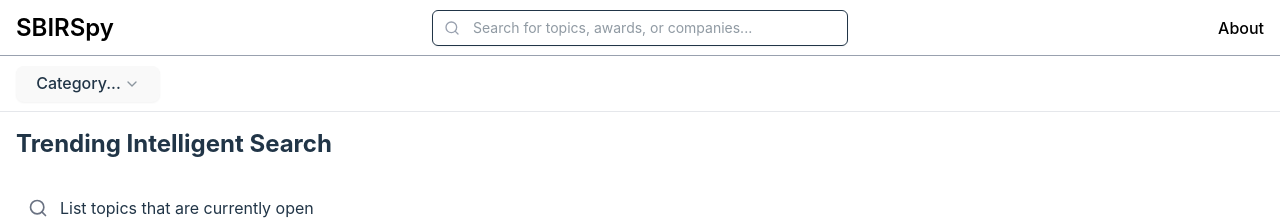
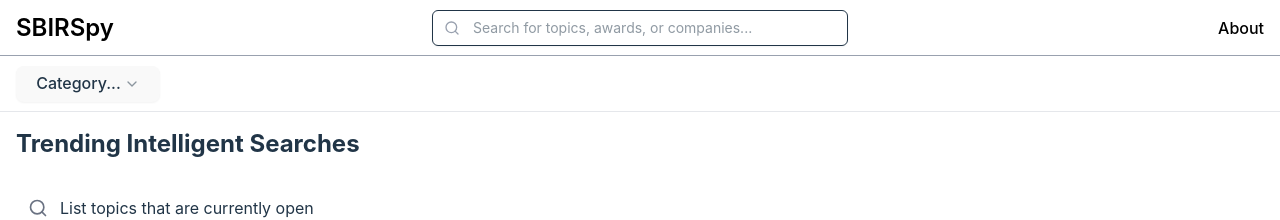
Before and after one commit to arihirsch/sbir-search, a React (Vite) app in the folder sbir-ui/: page / in a window 1280 px wide. Shown: the top 220 px of the page. Built offline with nearby package versions, Linux system fonts and the light colour scheme; no server answers.

Commit message:
fixing status bug

```diff
--- a/sbir-ui/src/pages/Home.tsx
+++ b/sbir-ui/src/pages/Home.tsx
@@ -103,9 +103,13 @@
   const isTopicOpen = (closeDate: string | null): boolean => {
     if (!closeDate) return true; // If no close date, consider it open
 
+    // Normalize dates to compare only the date part (year, month, day)
     const today = new Date();
+    const todayNormalized = new Date(today.getFullYear(), today.getMonth(), today.getDate());
     const closeDateObj = new Date(closeDate);
-    return today <= closeDateObj;
+    const closeNormalized = new Date(closeDateObj.getFullYear(), closeDateObj.getMonth(), closeDateObj.getDate());
+
+    return todayNormalized <= closeNormalized;
   };
 
   // Function to navigate to search results with the given query
@@ -117,7 +121,7 @@
         <div className="space-y-2">
           {/* Featured Searches Section */}
           <div>
-            <h2 className="text-2xl font-bold">Trending Intelligent Search</h2>
+            <h2 className="text-2xl font-bold">Trending Intelligent Searches</h2>
             <Card className="mb-0 border-0 shadow-none">
               <CardContent className="p-0">
                 <div className="grid grid-cols-1 gap-3">
```
